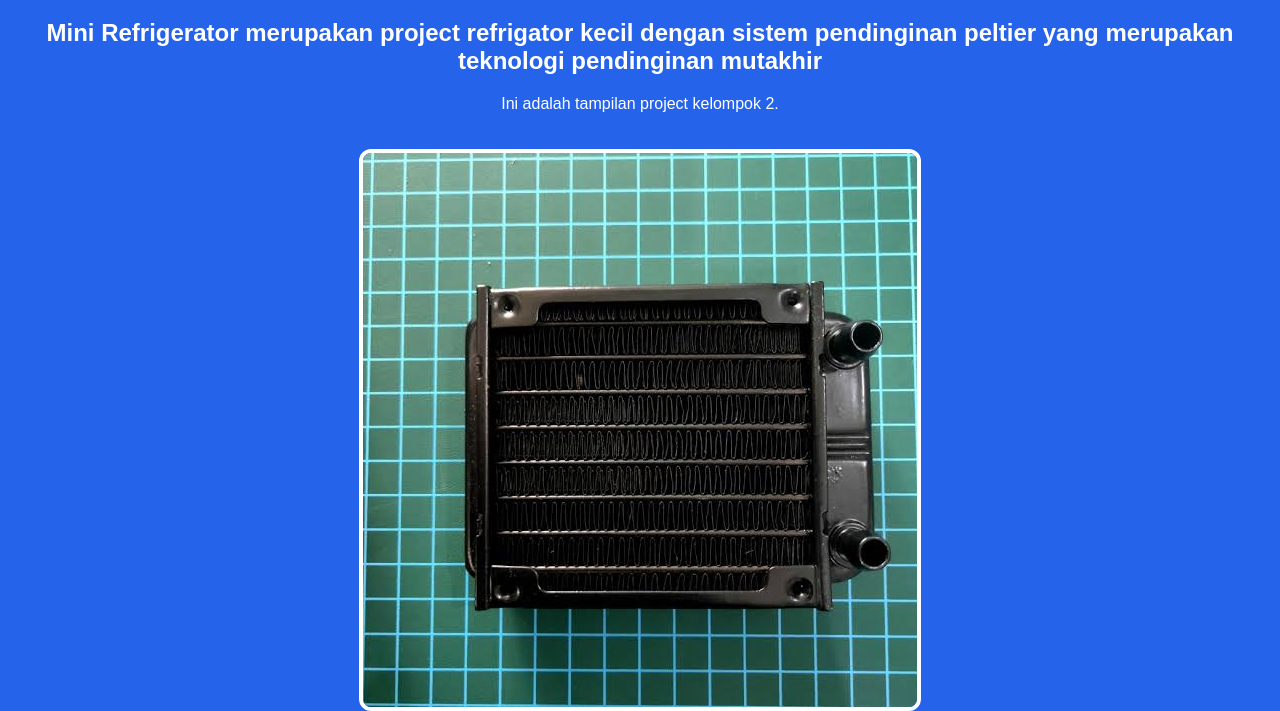
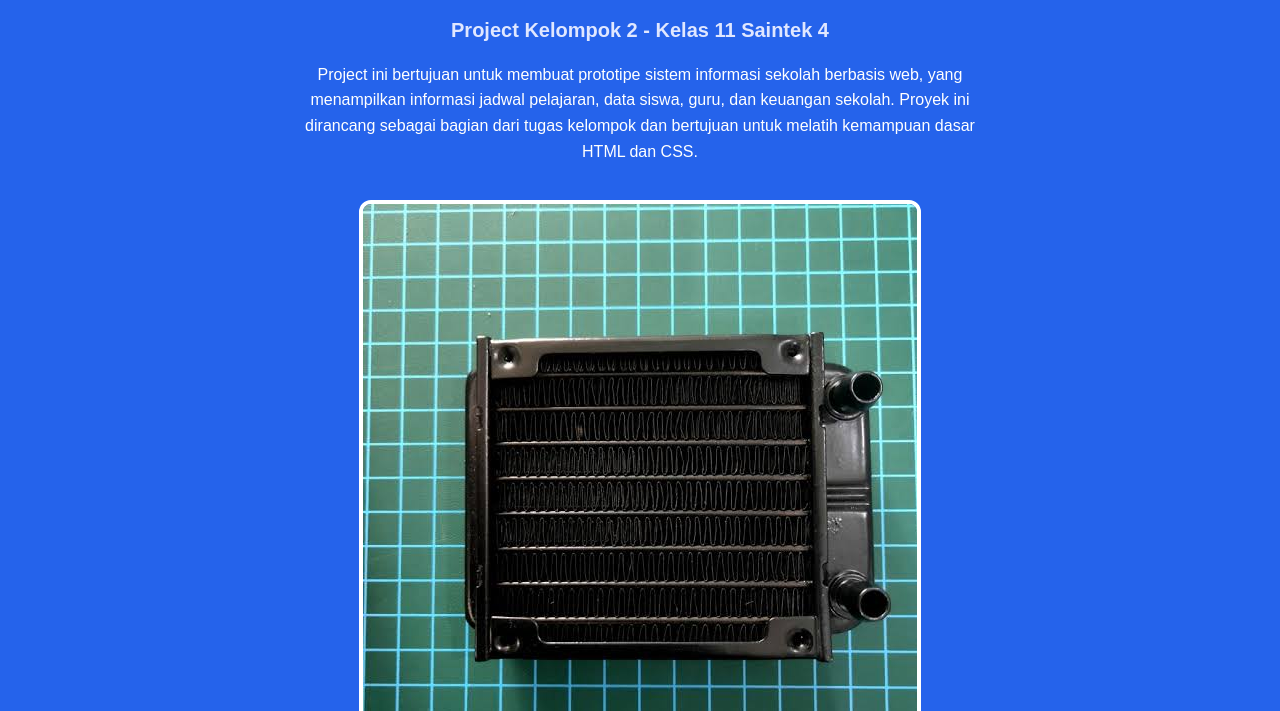
Before and after one commit to Katryoshkh/Project-P5, a plain HTML site: page project/project2.html in a window 1280 px wide. Shown: the part 89-800 px from the top of the page. Drawn offline with Linux system fonts and the light colour scheme.

Commit message:
Update project2.html

```diff
--- a/project/project2.html
+++ b/project/project2.html
@@ -10,6 +10,25 @@
       text-align: center;
       font-family: sans-serif;
       padding: 20px;
+    }
+
+    h1 {
+      font-size: 32px;
+    }
+
+    h3 {
+      font-size: 20px;
+      color: #e0e7ff;
+      margin-top: 10px;
+    }
+
+    p {
+      margin-top: 10px;
+      font-size: 16px;
+      line-height: 1.6;
+      max-width: 700px;
+      margin-left: auto;
+      margin-right: auto;
     }
 
     img {
@@ -34,10 +53,14 @@
 </head>
 <body>
   <h1>Mini Refrigerator</h1>
-  <h2>Mini Refrigerator merupakan project refrigator kecil dengan sistem pendinginan peltier yang merupakan teknologi pendinginan mutakhir</h2>
-  <p>Ini adalah tampilan project kelompok 2.</p>
-  <img src="../images/project2.png" alt="Project Kelompok 2" />
-  <br />
+  <h3>Project Kelompok 2 - Kelas 11 Saintek 4</h3>
+
+  <p>Project ini bertujuan untuk membuat prototipe sistem informasi sekolah berbasis web, yang menampilkan informasi jadwal pelajaran, data siswa, guru, dan keuangan sekolah. Proyek ini dirancang sebagai bagian dari tugas kelompok dan bertujuan untuk melatih kemampuan dasar HTML dan CSS.</p>
+
+  <img src="../images/project1.png" alt="Project Kelompok 1" />
+
+  <p>Kami menggunakan HTML sebagai dasar struktur halaman dan CSS untuk memberikan desain tampilan yang rapi dan responsif. Dengan project ini, kami belajar banyak mengenai tata letak halaman, penggunaan elemen-elemen web, serta struktur penyusunan konten yang baik.</p>
+
   <button class="btn" onclick="history.back()">Kembali</button>
 </body>
 </html>
```
